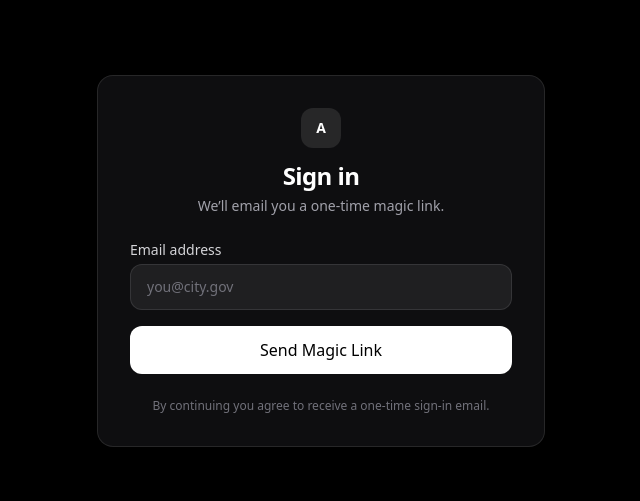
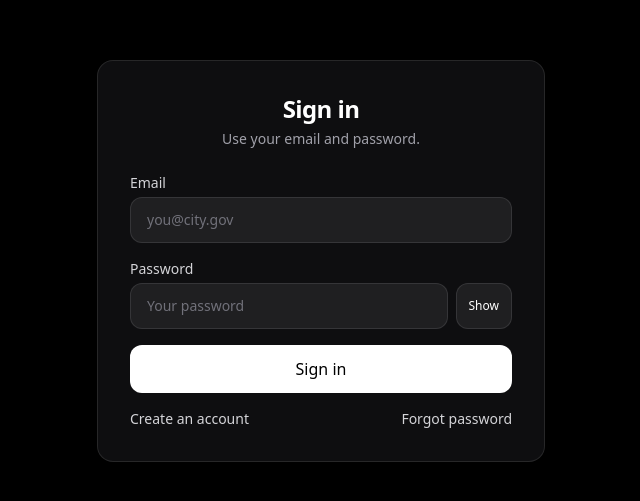
Before and after one commit to NickHuizenga/municipal-saas, a Next.js app: page /login in a window 1280 px wide. Shown: the part 139-640 px from the top of the page, without its empty margins (319-959 px from the left). Built offline with nearby package versions, Linux system fonts and the light colour scheme; no server answers.

Commit message:
Update page.tsx

```diff
--- a/src/app/login/page.tsx
+++ b/src/app/login/page.tsx
@@ -2,6 +2,8 @@
 
 import { useMemo, useState } from 'react';
 import { createBrowserClient } from '@supabase/ssr';
+
+type Mode = 'signin' | 'signup';
 
 export default function LoginPage() {
   const supabase = useMemo(
@@ -13,62 +15,73 @@ export default function LoginPage() {
     []
   );
 
+  const [mode, setMode] = useState<Mode>('signin');
   const [email, setEmail] = useState('');
-  const [status, setStatus] = useState<'idle' | 'loading' | 'sent' | 'error'>('idle');
-  const [message, setMessage] = useState<string>('');
-
-  const redirectTo = `${process.env.NEXT_PUBLIC_SITE_URL}/auth/callback`; // must exist
+  const [pw, setPw] = useState('');
+  const [showPw, setShowPw] = useState(false);
+  const [status, setStatus] = useState<'idle'|'loading'|'ok'|'error'>('idle');
+  const [msg, setMsg] = useState<string>('');
 
   async function onSubmit(e: React.FormEvent) {
     e.preventDefault();
+    setStatus('loading'); setMsg('');
+    try {
+      if (mode === 'signin') {
+        const { error } = await supabase.auth.signInWithPassword({ email, password: pw });
+        if (error) throw error;
+        setStatus('ok'); setMsg('Signed in.');
+        // Go somewhere useful (owner dashboard, etc.)
+        window.location.href = '/tenant'; // change if you want another landing
+      } else {
+        // SIGN UP
+        const { error } = await supabase.auth.signUp({
+          email,
+          password: pw,
+          options: {
+            emailRedirectTo: `${process.env.NEXT_PUBLIC_SITE_URL}/auth/reset`
+          }
+        });
+        if (error) throw error;
+        setStatus('ok');
+        setMsg('Account created. If email confirmation is required, check your inbox.');
+      }
+    } catch (err: any) {
+      setStatus('error');
+      setMsg(err?.message ?? 'Something went wrong.');
+    }
+  }
 
-    // lightweight email sanity check
-    const ok = /\S+@\S+\.\S+/.test(email);
-    if (!ok) {
-      setStatus('error');
-      setMessage('Enter a valid email.');
-      return;
+  async function onForgotPassword() {
+    setStatus('loading'); setMsg('');
+    try {
+      const { error } = await supabase.auth.resetPasswordForEmail(email, {
+        redirectTo: `${process.env.NEXT_PUBLIC_SITE_URL}/auth/reset`,
+      });
+      if (error) throw error;
+      setStatus('ok'); setMsg('Password reset email sent.');
+    } catch (err: any) {
+      setStatus('error'); setMsg(err?.message ?? 'Could not send reset email.');
     }
-
-    setStatus('loading');
-    setMessage('');
-
-    const { error } = await supabase.auth.signInWithOtp({
-      email,
-      options: {
-        emailRedirectTo: redirectTo, // this is where the magic link lands
-      },
-    });
-
-    if (error) {
-      setStatus('error');
-      setMessage(error.message || 'Something went wrong. Try again.');
-      return;
-    }
-
-    setStatus('sent');
-    setMessage('Check your inbox for the magic link.');
   }
 
   return (
     <main className="min-h-screen w-full bg-black text-white flex items-center justify-center px-6">
       <div className="w-full max-w-md">
         <div className="rounded-2xl border border-white/10 bg-zinc-900/60 shadow-xl backdrop-blur p-8">
-          {/* Brand header */}
           <div className="mb-6 text-center">
-            {/* Replace with your logo if you have one */}
-            <div className="mx-auto mb-3 h-10 w-10 rounded-xl bg-white/10 flex items-center justify-center">
-              <span className="text-sm font-semibold">A</span>
-            </div>
-            <h1 className="text-2xl font-semibold tracking-tight">Sign in</h1>
+            <h1 className="text-2xl font-semibold tracking-tight">
+              {mode === 'signin' ? 'Sign in' : 'Create account'}
+            </h1>
             <p className="mt-1 text-sm text-zinc-400">
-              We’ll email you a one-time magic link.
+              {mode === 'signin'
+                ? 'Use your email and password.'
+                : 'Enter your email and a new password.'}
             </p>
           </div>
 
           <form onSubmit={onSubmit} className="space-y-4">
             <label className="block text-sm">
-              <span className="mb-1 block text-zinc-300">Email address</span>
+              <span className="mb-1 block text-zinc-300">Email</span>
               <input
                 type="email"
                 value={email}
@@ -80,30 +93,71 @@ export default function LoginPage() {
               />
             </label>
 
+            <label className="block text-sm">
+              <span className="mb-1 block text-zinc-300">Password</span>
+              <div className="flex items-stretch gap-2">
+                <input
+                  type={showPw ? 'text' : 'password'}
+                  value={pw}
+                  onChange={(e) => setPw(e.target.value)}
+                  placeholder={mode === 'signin' ? 'Your password' : 'Create a password'}
+                  className="w-full rounded-xl border border-white/10 bg-zinc-800/70 px-4 py-3 text-white placeholder:text-zinc-500 focus:outline-none focus:ring-2 focus:ring-white/30"
+                  autoComplete={mode === 'signin' ? 'current-password' : 'new-password'}
+                  required
+                />
+                <button
+                  type="button"
+                  onClick={() => setShowPw((v) => !v)}
+                  className="px-3 rounded-xl border border-white/10 bg-zinc-800/70 text-xs"
+                  aria-label={showPw ? 'Hide password' : 'Show password'}
+                >
+                  {showPw ? 'Hide' : 'Show'}
+                </button>
+              </div>
+            </label>
+
             <button
               type="submit"
               disabled={status === 'loading'}
               className="w-full rounded-xl bg-white text-black font-medium py-3 hover:bg-zinc-100 disabled:opacity-60"
             >
-              {status === 'loading' ? 'Sending…' : 'Send Magic Link'}
+              {status === 'loading'
+                ? (mode === 'signin' ? 'Signing in…' : 'Creating…')
+                : (mode === 'signin' ? 'Sign in' : 'Create account')}
             </button>
           </form>
 
-          {/* Status / helper text */}
-          {message ? (
+          {/* Actions */}
+          <div className="mt-4 text-sm flex items-center justify-between">
+            <button
+              onClick={() => setMode(mode === 'signin' ? 'signup' : 'signin')}
+              className="text-zinc-300 hover:underline"
+              type="button"
+            >
+              {mode === 'signin' ? 'Create an account' : 'Have an account? Sign in'}
+            </button>
+
+            <button
+              onClick={onForgotPassword}
+              className="text-zinc-300 hover:underline"
+              type="button"
+              disabled={!email || status === 'loading'}
+              title={!email ? 'Enter your email first' : ''}
+            >
+              Forgot password
+            </button>
+          </div>
+
+          {/* Status */}
+          {msg ? (
             <div
               className={`mt-4 text-sm ${
                 status === 'error' ? 'text-red-400' : 'text-emerald-400'
               }`}
             >
-              {message}
+              {msg}
             </div>
           ) : null}
-
-          {/* Small footer */}
-          <p className="mt-6 text-xs text-zinc-500 text-center">
-            By continuing you agree to receive a one-time sign-in email.
-          </p>
         </div>
       </div>
     </main>
```
